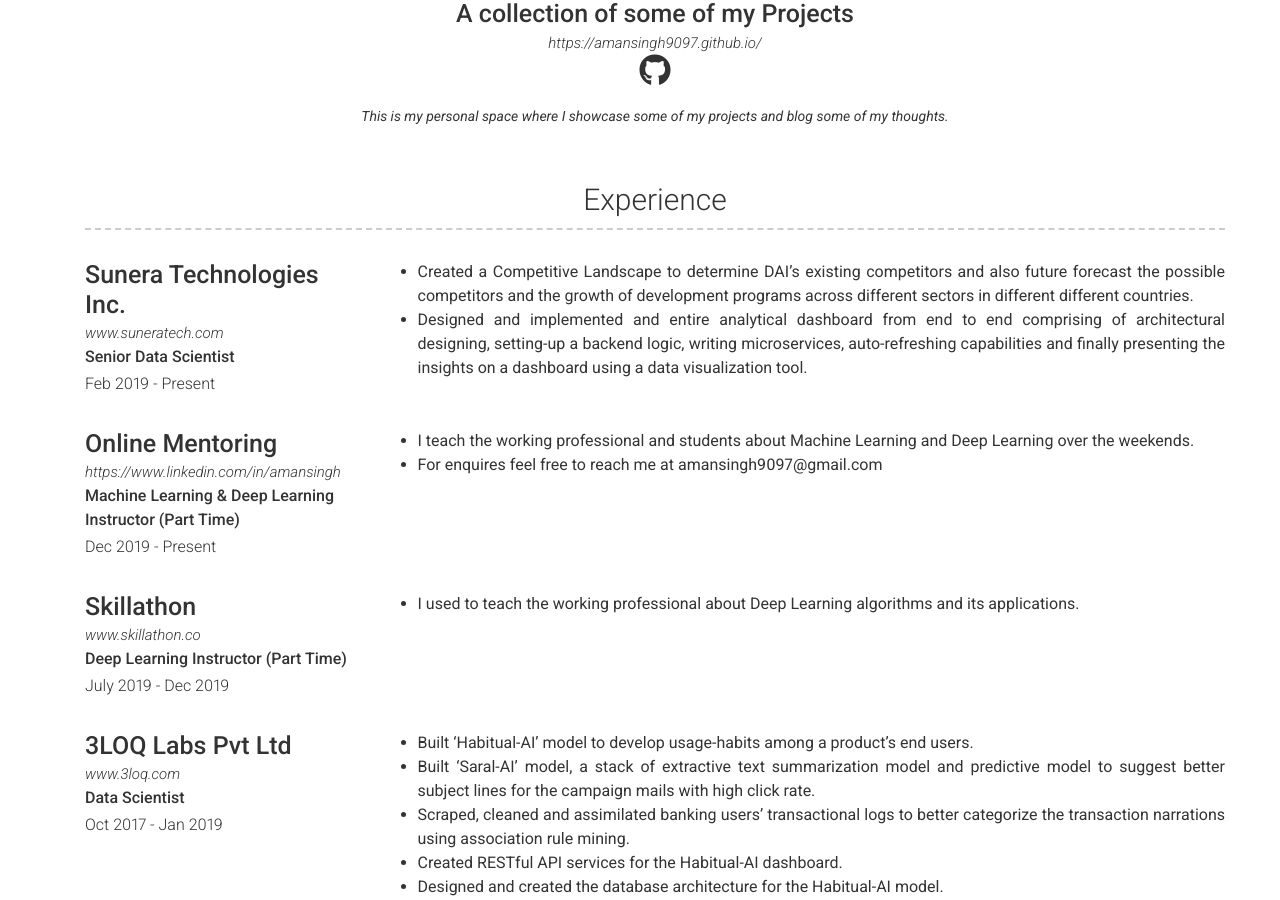
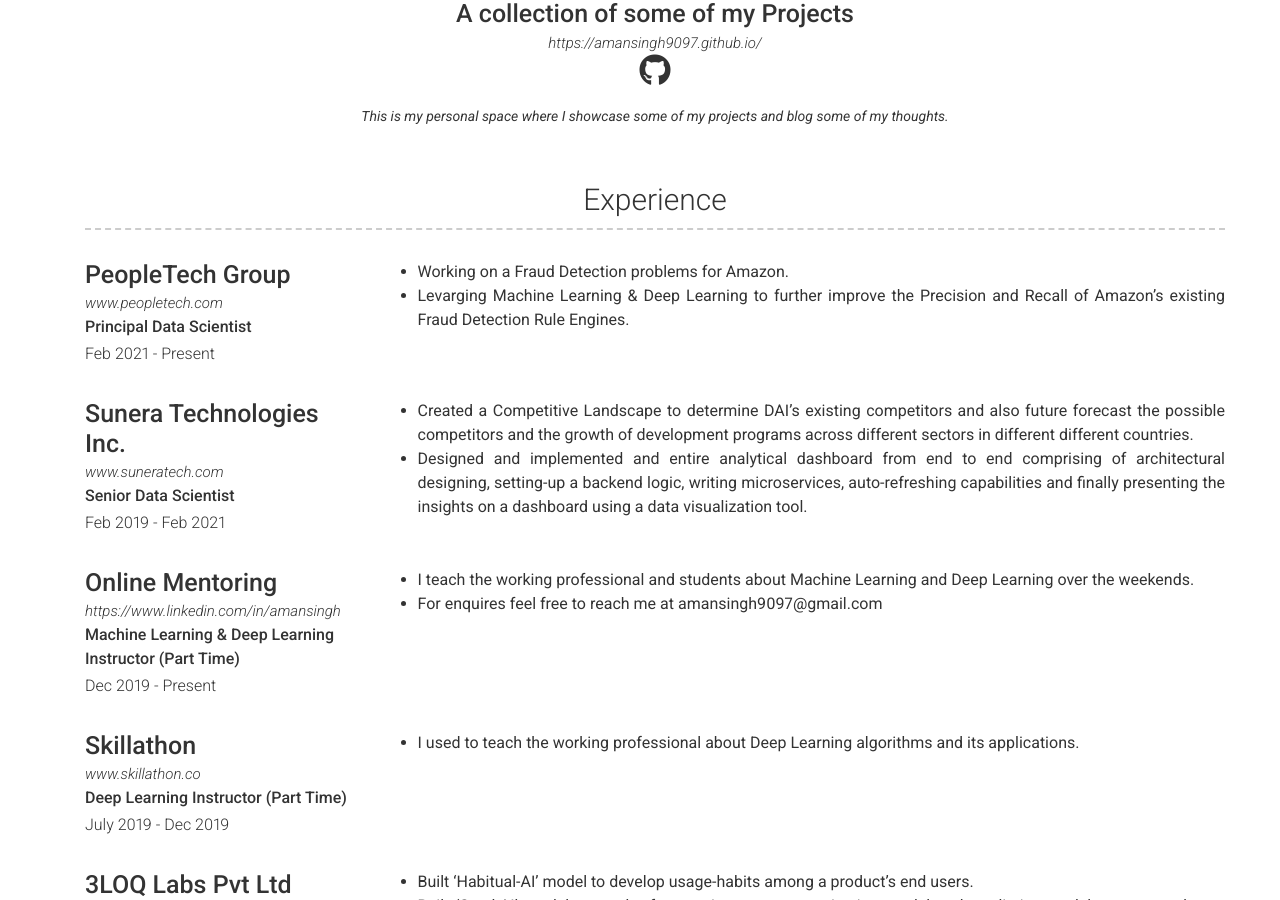
Before and after one commit to amansingh9097/portfolio, a Jekyll site: the page built from index.md, in a window 1280 px wide and 900 px high, scrolled down 652 px. Built offline with Jekyll 4.4.1, drawn with Linux system fonts in a browser that asks for light colours; nearby versions of some CDN libraries.

Commit message:
added PeopleTech experience

```diff
--- a/_data/experience.yml
+++ b/_data/experience.yml
@@ -1,8 +1,17 @@
+- layout: left
+  company: PeopleTech Group
+  link: www.peopletech.com
+  job_title: Principal Data Scientist
+  dates: Feb 2021 - Present
+  description: | # this will include new lines to allow paragraphs
+    - Working on a Fraud Detection problems for Amazon.
+    - Levarging Machine Learning & Deep Learning to further improve the Precision and Recall of Amazon's existing Fraud Detection Rule Engines.
+
 - layout: left
   company: Sunera Technologies Inc.
   link: www.suneratech.com
   job_title: Senior Data Scientist
-  dates: Feb 2019 - Present
+  dates: Feb 2019 - Feb 2021
   description: | # this will include new lines to allow paragraphs
     - Created a Competitive Landscape to determine DAI's existing competitors and also future forecast the possible competitors and the growth of development programs across different sectors in different different countries.
     - Designed and implemented and entire analytical dashboard from end to end comprising of architectural designing, setting-up a backend logic, writing microservices, auto-refreshing capabilities and finally presenting the insights on a dashboard using a data visualization tool.
```
